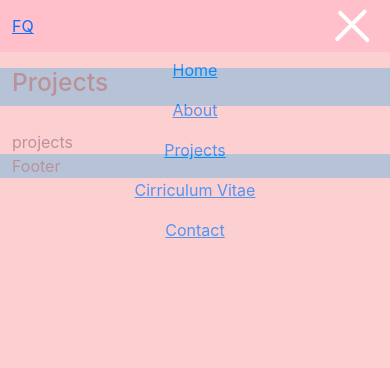
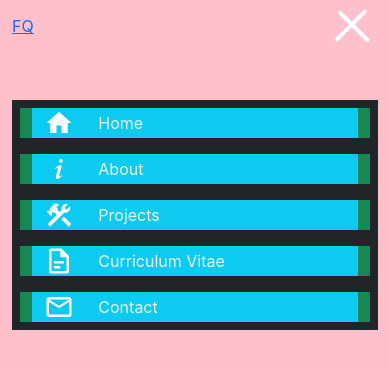
Before and after one commit to francisquinn/francisquinn.github.io, a React (Create React App) app: page /projects in a window 390 px wide. Both pictures are taken after a click on the label 353 px from the left and 26 px from the top of the page. Shown: the top 368 px of the page. Built offline with nearby package versions, Linux system fonts and the light colour scheme; no server answers.

Commit message:
Project page & menu template
- Added responsive project cards
- Menu centered and includes icons
- Moves all pages to the views folder
- Added tactalk image

```diff
--- a/src/components/Menu.js
+++ /dev/null
@@ -1,46 +0,0 @@
-import { Link } from "react-router-dom";
-import { Container, Row, Col } from "react-bootstrap";
-
-const Menu = ({ display, showMenu }) => {
-  return (
-    <Container fluid className="text-center" id="menu">
-      <Row className="p-2">
-        <Col>
-          <Link to="/" onClick={() => showMenu(!display)}>
-            <span>Home</span>
-          </Link>
-        </Col>
-      </Row>
-      <Row className="p-2">
-        <Col>
-          <Link to="/about" onClick={() => showMenu(!display)}>
-            <span>About</span>
-          </Link>
-        </Col>
-      </Row>
-      <Row className="p-2">
-        <Col>
-          <Link to="/projects" onClick={() => showMenu(!display)}>
-            <span>Projects</span>
-          </Link>
-        </Col>
-      </Row>
-      <Row className="p-2">
-        <Col>
-          <Link to="/curriculum" onClick={() => showMenu(!display)}>
-            <span>Cirriculum Vitae</span>
-          </Link>
-        </Col>
-      </Row>
-      <Row className="p-2">
-        <Col>
-          <Link to="/contact" onClick={() => showMenu(!display)}>
-            <span>Contact</span>
-          </Link>
-        </Col>
-      </Row>
-    </Container>
-  );
-};
-
-export default Menu;
--- /dev/null
+++ b/src/components/Projects/ProjectCard.js
@@ -0,0 +1,46 @@
+import { Container, Row, Col, Card } from "react-bootstrap";
+
+const ProjectCard = () => {
+  const projects = [
+    {
+      id: 1,
+      title: "TacTalk",
+      image: "/images/tactalk.PNG",
+      links: [{ code: "www.example.com" }, { view: "www.example.com" }],
+    },
+    {
+      id: 2,
+      title: "Ephcue",
+      image: "/images/tactalk.PNG",
+      links: [{ code: "www.example.com" }, { view: "www.example.com" }],
+    },
+  ];
+  return (
+    <Container fluid className="grid-contain">
+      <Row>
+        {projects.map((project, index) => (
+          <Col xl={3} lg={4} md={6} sm={6} xs={12} className="mb-4" key={index}>
+            <div className="project-card">
+              <img src={project.image} className="card-img-top" alt="tactalk" />
+              <br />
+              <br />
+              <div className="project-card-body">
+                <h5>{project.title}</h5>
+                <Row className="text-center">
+                  <Col>
+                    <button>View Project</button>
+                  </Col>
+                  <Col>
+                    <button>View Code</button>
+                  </Col>
+                </Row>
+              </div>
+            </div>
+          </Col>
+        ))}
+      </Row>
+    </Container>
+  );
+};
+
+export default ProjectCard;
--- a/src/index.css
+++ b/src/index.css
@@ -48,6 +48,10 @@ code {
     display: flex;
     align-items: center;
   }
+
+  .menu-items {
+    width: 20%;
+  }
 }
 
 /* XXL Screen */
@@ -67,6 +71,10 @@ code {
   #last-name {
     font-size: 140px;
   }
+
+  .menu-items {
+    width: 20%;
+  }
 }
 
 /* XL Screen */
@@ -84,6 +92,10 @@ code {
   }
   #last-name {
     font-size: 115px;
+  }
+
+  .menu-items {
+    width: 20%;
   }
 }
 
@@ -104,6 +116,10 @@ code {
   #last-name {
     font-size: 115px;
   }
+
+  .menu-items {
+    width: 20%;
+  }
 }
 
 /* M Screen */
@@ -122,6 +138,10 @@ code {
   }
   #last-name {
     font-size: 105px;
+  }
+
+  .menu-items {
+    width: 40%;
   }
 }
 
@@ -149,6 +169,10 @@ code {
     display: block;
     align-items: center;
   }
+
+  .menu-items {
+    width: 70%;
+  }
 }
 
 /* XS Screen */
@@ -175,6 +199,10 @@ code {
     display: block;
     margin-top: 50px;
     align-items: center;
+  }
+
+  .menu-items {
+    width: 100%;
   }
 }
 
@@ -247,12 +275,14 @@ input[type="checkbox"]:checked ~ span:nth-of-type(3) {
   background-color: pink;
   height: 100%;
   width: 100%;
-  opacity: 70%;
+  opacity: 100%;
   left: 0;
   top: 50px;
   bottom: 0;
   right: 0;
 }
+
+
 
 /* Home.js CSS */
 
@@ -269,7 +299,7 @@ input[type="checkbox"]:checked ~ span:nth-of-type(3) {
 
 #link-text {
   text-decoration: none;
-  color: #fff;
+  color: #F4F1DE;
 }
 
 /* Contact.js Styling */
@@ -287,6 +317,13 @@ textarea {
   box-shadow: none !important;
 }
 
+/* Projects.js Styling */
+
+.project-card {
+  background-color: white;
+  padding: 15px;
+}
+
 /* Footer.js CSS */
 
 .footer {
--- a/src/components/About/About.js
+++ b/src/views/About.js
@@ -1,5 +1,5 @@
 import { Container, Row, Col } from "react-bootstrap";
-import Title from "../Title";
+import Title from "../components/Title";
 
 const About = () => {
   return (
--- a/src/components/Contact/Contact.js
+++ b/src/views/Contact.js
@@ -1,33 +1,25 @@
 import { Container, Row, Col } from "react-bootstrap";
-import Title from "../Title";
-import Icons from "../Home/Icons";
-import Form from "./Form";
-import Location from "./Location"
+import Title from "../components/Title";
+import Icons from "../components/Home/Icons";
+import Form from "../components/Contact/Form";
+import Location from "../components/Contact/Location";
 
 const Contact = () => {
-
   return (
     <div className="contact">
       <Title title="Contact" />
       <br />
       <br />
-      <Container fluid className="contain bg-light">
-        <Row className="gx-5">
+      <Container fluid className="contain">
+        <Row>
           <Col xl={5} lg={6} md={12} sm={12} xs={12}>
-            <div>
             <Form />
-            </div>
-
           </Col>
-
           <Col xl={7} lg={6} md={12} sm={12} xs={12}>
-            <div>
             <Icons />
             <br />
             <br />
             <Location />
-            </div>
-
           </Col>
         </Row>
       </Container>
--- a/src/components/Curriculum.js
+++ b/src/views/Curriculum.js
@@ -1,5 +1,5 @@
 import { Container, Row, Col } from "react-bootstrap";
-import Title from "./Title";
+import Title from "../components/Title";
 
 const Curriculum = () => {
   return (
--- a/src/components/Home/Home.js
+++ b/src/views/Home.js
@@ -1,7 +1,7 @@
 import { Container, Row, Col } from "react-bootstrap";
-import Name from "./Name";
-import Icons from "./Icons"
-import Links from "./Links";
+import Name from "../components/Home/Name";
+import Icons from "../components/Home/Icons"
+import Links from "../components/Home/Links";
 
 const Home = () => {
   return (
--- /dev/null
+++ b/src/views/Menu.js
@@ -0,0 +1,54 @@
+import { Link } from "react-router-dom";
+import { mdiHome } from '@mdi/js';
+import { mdiInformationVariant } from "@mdi/js";
+import { mdiFileDocumentOutline } from "@mdi/js";
+import { mdiHammerWrench } from "@mdi/js";
+import { mdiEmailOutline } from "@mdi/js";
+import { Container, Row, Col } from "react-bootstrap";
+import Icon from "@mdi/react";
+
+const Menu = ({ display, showMenu }) => {
+  const links = [
+    { id: 1, icon: mdiHome, text: "Home", link: "/" },
+    { id: 2, icon: mdiInformationVariant, text: "About", link: "/about" },
+    { id: 3, icon: mdiHammerWrench, text: "Projects", link: "/projects" },
+    {
+      id: 4,
+      icon: mdiFileDocumentOutline,
+      text: "Curriculum Vitae",
+      link: "/curriculum",
+    },
+    { id: 5, icon: mdiEmailOutline, text: "Contact", link: "/contact" },
+  ];
+  return (
+    <Container fluid id="menu">
+      <div className="vertical-center">
+        <Container fluid className="bg-warning">
+          {links.map((link, index) => (
+            <Row className="p-2 bg-dark" key={index} >
+              <Col className="bg-success align-self-center">
+                <Link
+                  id="link-text"
+                  to={link.link}
+                  className="d-flex justify-content-center"
+                  onClick={() => showMenu(!display)}
+                >
+                  <Row className="bg-info menu-items">
+                    <Col className="my-auto" xl={2} lg={3} md={3} sm={3} xs={2}>
+                      <Icon className="icon-sm" path={link.icon} />
+                    </Col>
+                    <Col className="my-auto" xl={10} lg={9} md={8} sm={9} xs={10}>
+                      <span>{link.text}</span>
+                    </Col>
+                  </Row>
+                </Link>
+              </Col>
+            </Row>
+          ))}
+        </Container>
+      </div>
+    </Container>
+  );
+};
+
+export default Menu;
--- a/src/components/Projects.js
+++ b/src/views/Projects.js
@@ -1,5 +1,6 @@
 import { Container, Row, Col } from "react-bootstrap";
-import Title from "./Title";
+import Title from "../components/Title";
+import ProjectCard from "../components/Projects/ProjectCard"
 
 const Projects = () => {
   return (
@@ -9,7 +10,7 @@ const Projects = () => {
       <Container fluid className="contain">
         <Row>
           <Col>
-            <span>projects</span>
+            <ProjectCard />
           </Col>
         </Row>
       </Container>
```
Also changed, not shown: src/App.js (+6 -6 lines), public/images/android.png (added), public/images/tactalk.PNG (added).
